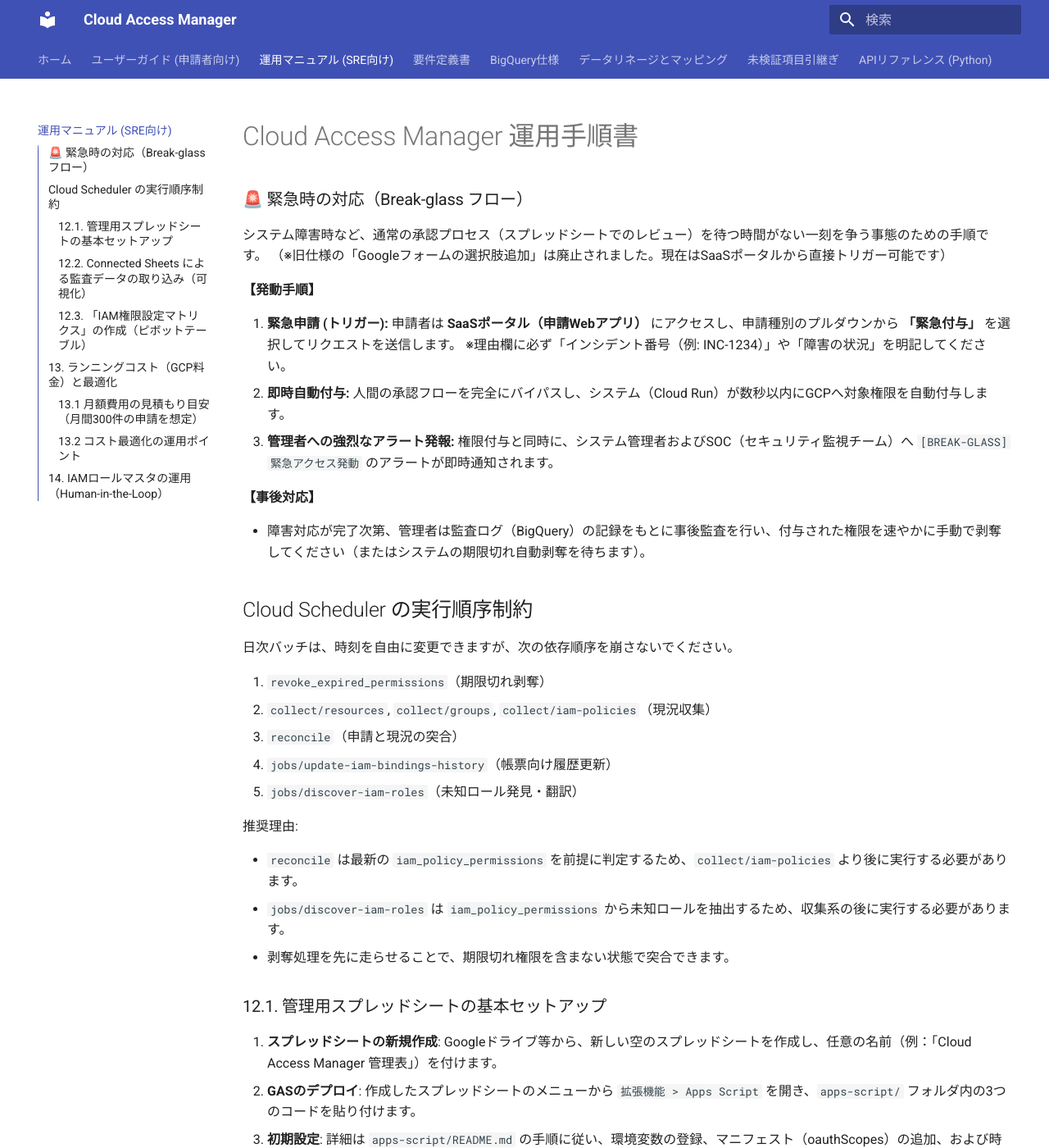
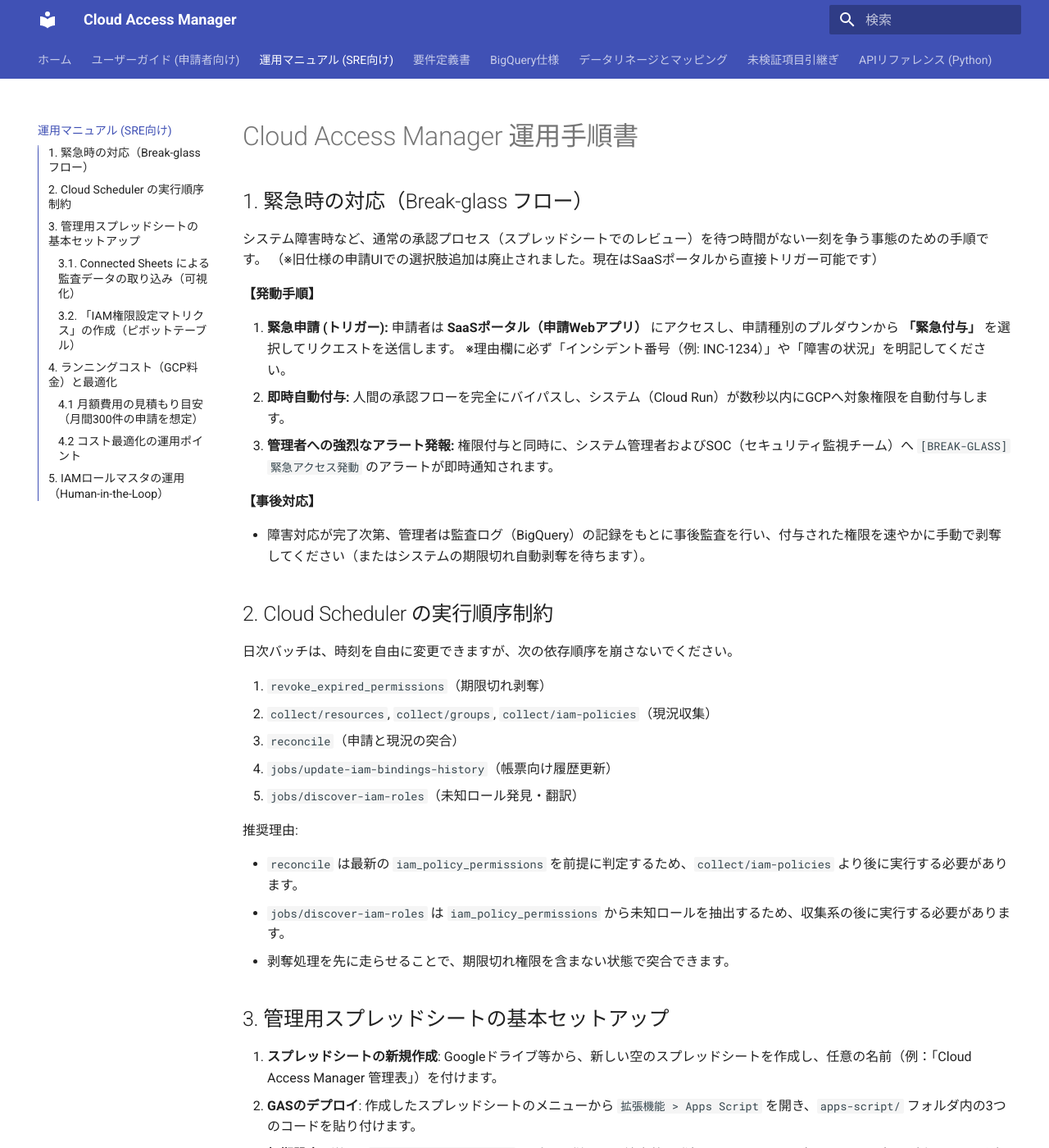
Before and after one commit to ea-Mitsuoka/cloud-access-manager, an MkDocs documentation site: the page built from docs/operations-runbook.md, in a window 1280 px wide and 1400 px high. Shown: the whole window at 82% size. Built offline with MkDocs 1.6.1 and Material for MkDocs 9.7.7, drawn with Linux system fonts in a browser that asks for light colours; some of the changed text lies outside the part shown.

Commit message:
chore: reflect code constraints and contradictions in scripts + fix documentation

```diff
--- a/docs/operations-runbook.md
+++ b/docs/operations-runbook.md
@@ -1,9 +1,9 @@
 # Cloud Access Manager 運用手順書
 
-### 🚨 緊急時の対応（Break-glass フロー）
+## 1. 緊急時の対応（Break-glass フロー）
 
 システム障害時など、通常の承認プロセス（スプレッドシートでのレビュー）を待つ時間がない一刻を争う事態のための手順です。
-（※旧仕様の「Googleフォームの選択肢追加」は廃止されました。現在はSaaSポータルから直接トリガー可能です）
+（※旧仕様の申請UIでの選択肢追加は廃止されました。現在はSaaSポータルから直接トリガー可能です）
 
 **【発動手順】**
 
@@ -19,7 +19,7 @@
 
 - 障害対応が完了次第、管理者は監査ログ（BigQuery）の記録をもとに事後監査を行い、付与された権限を速やかに手動で剥奪してください（またはシステムの期限切れ自動剥奪を待ちます）。
 
-## Cloud Scheduler の実行順序制約
+## 2. Cloud Scheduler の実行順序制約
 
 日次バッチは、時刻を自由に変更できますが、次の依存順序を崩さないでください。
 
@@ -35,7 +35,7 @@
 - `jobs/discover-iam-roles` は `iam_policy_permissions` から未知ロールを抽出するため、収集系の後に実行する必要があります。
 - 剥奪処理を先に走らせることで、期限切れ権限を含まない状態で突合できます。
 
-### 12.1. 管理用スプレッドシートの基本セットアップ
+## 3. 管理用スプレッドシートの基本セットアップ
 
 1. **スプレッドシートの新規作成**: Googleドライブ等から、新しい空のスプレッドシートを作成し、任意の名前（例：「Cloud Access Manager 管理表」）を付けます。
 1. **GASのデプロイ**: 作成したスプレッドシートのメニューから `拡張機能 > Apps Script` を開き、`apps-script/` フォルダ内の3つのコードを貼り付けます。
@@ -46,7 +46,7 @@
    - ステータスを更新する列（またはシート全体）を選択し、右クリックから「セルでのプルダウンなどの操作」>「範囲を保護」を選択します。
    - 編集権限を「自分のみ」や「特定の承認者グループ（Googleグループ）」に限定します。
 
-### 12.2. Connected Sheets による監査データの取り込み（可視化）
+### 3.1. Connected Sheets による監査データの取り込み（可視化）
 
 BigQuery に構築された帳票用の整形済みビュー（`v_sheet_*`）をスプレッドシートの各タブに接続します。
 
@@ -63,7 +63,7 @@
    - `v_sheet_status` （ステータスマスタ）
 1. 接続された各シートで、必要に応じて「スケジュールされた更新」を設定します（例: 毎朝8時に自動更新など）。これにより、前夜のバッチで収集・整形された最新のIAM監査データが、スプレッドシートを開くたびに自動で反映されます。
 
-### 12.3. 「IAM権限設定マトリクス」の作成（ピボットテーブル）
+### 3.2. 「IAM権限設定マトリクス」の作成（ピボットテーブル）
 
 Connected Sheetsで取り込んだ `v_sheet_iam_permission_history` （IAM権限設定履歴）のデータを元に、全体を俯瞰できるマトリクス表を作成します。
 
@@ -71,12 +71,12 @@
    *(※手動で行う場合は、`v_sheet_iam_permission_history` のシートからピボットテーブルを作成し、行に「リソース名」「プリンシパル」、列に「IAMロール」、値に「ステータス(COUNTA)」を設定してください)*
 1. これにより、誰が・どのリソースに・何の権限を持っているかが一目でわかるクロス集計表（マトリクス）が完成します。
 
-## 13. ランニングコスト（GCP料金）と最適化
+## 4. ランニングコスト（GCP料金）と最適化
 
 本システムのアーキテクチャ（Google Workspace + サーバーレスGCP）は、\*\*「アイドル時の固定費がゼロ（Scale-to-Zero）」\*\*である点が最大の強みです。
 一般的な中小〜中堅企業規模（月間100〜500件程度の申請、日次の自動棚卸しバッチ稼働）であれば、\*\*Google Cloudの月額費用は数十円〜数百円（ほぼ無料枠内）\*\*に収まる想定です。
 
-### 13.1 月額費用の見積もり目安（月間300件の申請を想定）
+### 4.1 月額費用の見積もり目安（月間300件の申請を想定）
 
 | GCPサービス | 役割 | 想定利用量と料金概算（月額） |
 | :--- | :--- | :--- |
@@ -91,7 +91,7 @@
 
 **💰 月額合計の目安： 約 200円 程度**
 
-### 13.2 コスト最適化の運用ポイント
+### 4.2 コスト最適化の運用ポイント
 
 このシステムは放置していても費用が跳ね上がることは基本的にありませんが、以下の点だけ運用に組み込んでおくと完璧です。
 
@@ -117,7 +117,7 @@
 **2. BigQuery の長期保存（自動適用）**
 監査ログは永遠に追記されていきますが、90日以上更新されないデータは自動的に「長期保存ストレージ」として料金が半額になるため、明示的なデータ削除（パージ）処理は不要です。
 
-## 14. IAMロールマスタの運用（Human-in-the-Loop）
+## 5. IAMロールマスタの運用（Human-in-the-Loop）
 
 本システムは、未知のIAMロールを検知すると毎朝のバッチ (`iam-role-discovery-daily`) でGemini APIを呼び出し、日本語訳を自動生成して `iam_role_master` に登録します。 [cite: 702, 713]
 
```
Also changed, not shown: docs/architecture-review.md (+1 -1 lines), docs/iam-reconciliation-and-incident-flow.md (+1 -1 lines), docs/index.md (+1 -1 lines), 4 other files.
